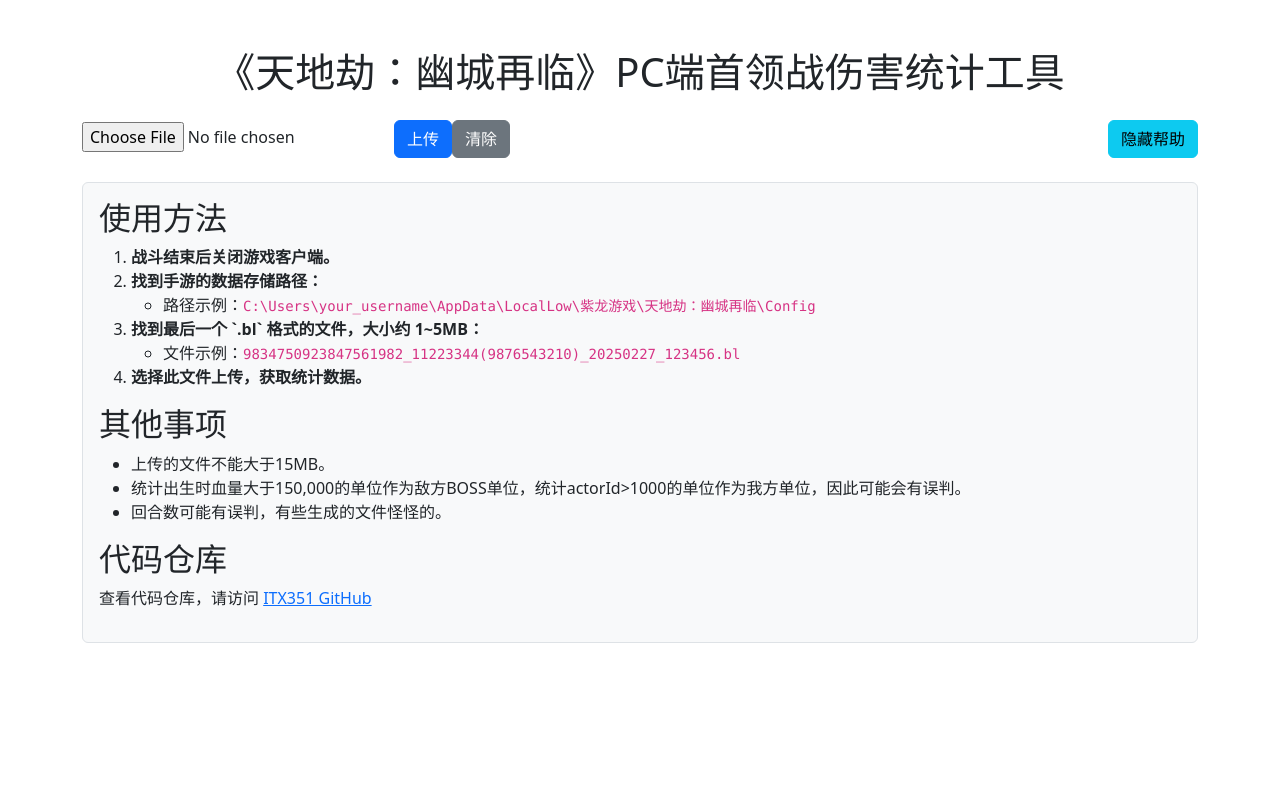
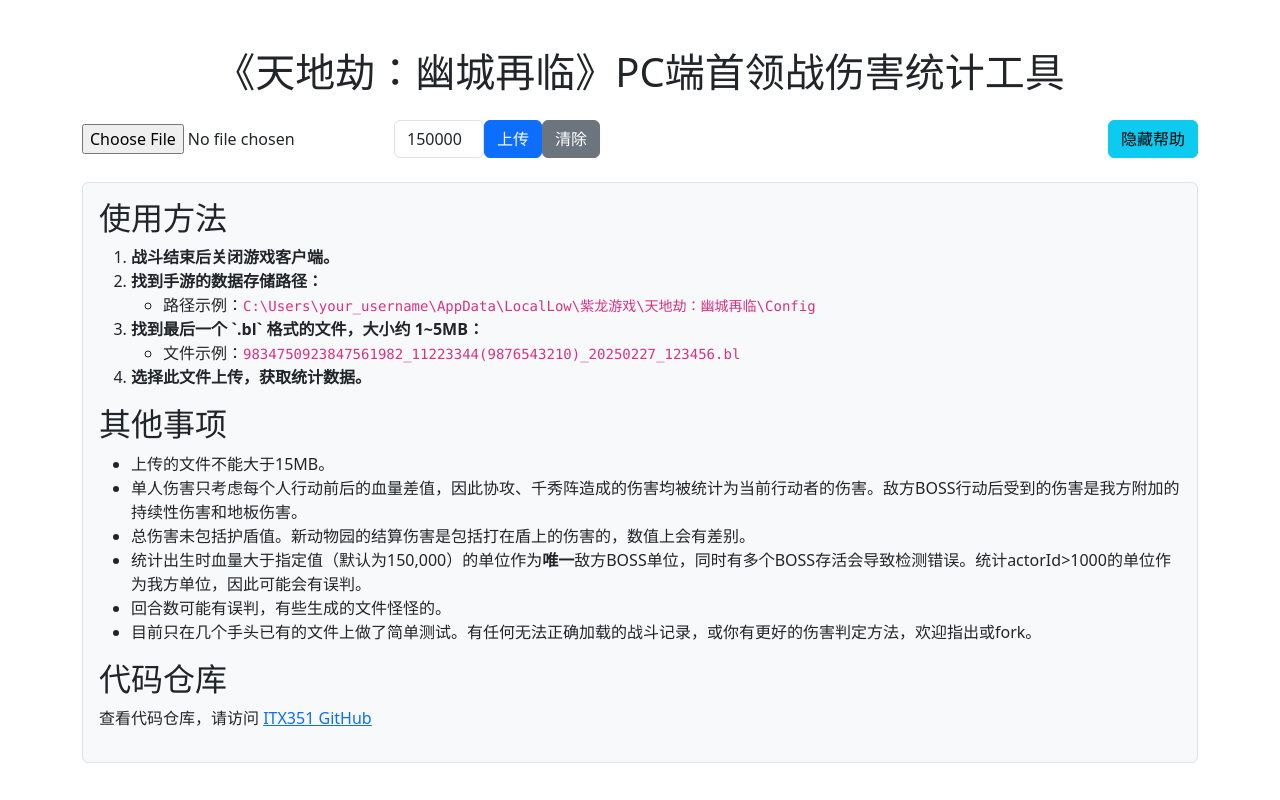
Before and after one commit to ITX351/tdj_act, a React (Create React App) app: page / in a window 1280 px wide. Both pictures are taken after a click on the button "显示帮助". Built offline with nearby package versions, Linux system fonts and the light colour scheme.

Commit message:
加入设置血量阈值的输入框

```diff
--- a/src/App.js
+++ b/src/App.js
@@ -1,6 +1,8 @@
 import React, { useState, useRef } from 'react';
 import 'bootstrap/dist/css/bootstrap.min.css';
 import './App.css'; // 引入新的CSS文件
+
+const DEFAULT_HP_THRESHOLD = 150000; // 添加常量
 
 function App() {
   const [file, setFile] = useState(null);
@@ -10,6 +12,7 @@
   const [fileName, setFileName] = useState(''); // 添加文件名状态
   const fileInputRef = useRef(null); // 添加引用
   const [helpVisible, setHelpVisible] = useState(false); // 添加帮助按钮状态
+  const [hpThreshold, setHpThreshold] = useState(DEFAULT_HP_THRESHOLD); // 使用常量
 
   const handleFileChange = (e) => {
     setFile(e.target.files[0]);
@@ -25,13 +28,14 @@
       alert('文件大小不能超过15MB');
       return;
     }
+    const threshold = isNaN(hpThreshold) || hpThreshold <= 0 ? DEFAULT_HP_THRESHOLD : hpThreshold; // 使用常量
     setFileName(file.name); // 存储文件名
     clearData();
 
     const reader = new FileReader();
     reader.onload = (event) => {
       const fileContent = event.target.result;
-      const damageInfo = parseDamageInfo(fileContent);
+      const damageInfo = parseDamageInfo(fileContent, threshold);
 
       // 过滤并处理我方阵容
       const allies = {};
@@ -82,7 +86,7 @@
     setLogs((prevLogs) => [...prevLogs, message]);
   };
 
-  const parseDamageInfo = (content) => {
+  const parseDamageInfo = (content, threshold) => {
     const damageInfo = {
       totalDamage: 0,
       characters: {},
@@ -121,7 +125,7 @@
         }
         if (actorId < 1000) {
           const curHp = parseInt(line.match(/curHp:(\d+)/)[1], 10);
-          if (actorId === damageInfo.boss.curActorId || curHp >= 150000) {
+          if (actorId === damageInfo.boss.curActorId || curHp >= threshold) { // 使用threshold
             if (currentActor && currentActor in damageInfo.characters) {
               const damage = damageInfo.boss.curHp;
               calculateDamage(damageInfo, currentActor, damage, currentAction, true);
@@ -164,10 +168,18 @@
     <div className="container mt-5">
       <h1 className="text-center mb-4">《天地劫：幽城再临》PC端首领战伤害统计工具</h1>
       <form onSubmit={handleSubmit} className="mb-4 d-flex justify-content-between align-items-center">
-        <div className="form-group">
-          <input type="file" className="form-control-file" onChange={handleFileChange} ref={fileInputRef} />
-          <button type="submit" className="btn btn-primary">上传</button>
-          <button type="button" className="btn btn-secondary ml-2" onClick={clearData}>清除</button>
+        <div className="form-group d-flex align-items-center">
+          <input type="file" className="form-control-file mr-2" onChange={handleFileChange} ref={fileInputRef} />
+          <input
+            type="text"
+            className="form-control"
+            style={{ width: '90px' }}
+            value={hpThreshold === 0 ? '' : hpThreshold} // 为空时不显示NaN
+            onChange={(e) => setHpThreshold(e.target.value === '' ? '' : parseInt(e.target.value, 10))}
+            placeholder="输入血量阈值"
+          />
+          <button type="submit" className="btn btn-primary mr-2">上传</button>
+          <button type="button" className="btn btn-secondary mr-2" onClick={clearData}>清除</button>
         </div>
         <button type="button" className="btn btn-info" onClick={() => setHelpVisible(!helpVisible)}>
           {helpVisible ? '隐藏帮助' : '显示帮助'}
@@ -193,8 +205,11 @@
           <h2>其他事项</h2>
           <ul>
             <li>上传的文件不能大于15MB。</li>
-            <li>统计出生时血量大于150,000的单位作为敌方BOSS单位，统计actorId&gt;1000的单位作为我方单位，因此可能会有误判。</li>
+            <li>单人伤害只考虑每个人行动前后的血量差值，因此协攻、千秀阵造成的伤害均被统计为当前行动者的伤害。敌方BOSS行动后受到的伤害是我方附加的持续性伤害和地板伤害。</li>
+            <li>总伤害未包括护盾值。新动物园的结算伤害是包括打在盾上的伤害的，数值上会有差别。</li>
+            <li>统计出生时血量大于指定值（默认为150,000）的单位作为<b>唯一</b>敌方BOSS单位，同时有多个BOSS存活会导致检测错误。统计actorId&gt;1000的单位作为我方单位，因此可能会有误判。</li>
             <li>回合数可能有误判，有些生成的文件怪怪的。</li>
+            <li>目前只在几个手头已有的文件上做了简单测试。有任何无法正确加载的战斗记录，或你有更好的伤害判定方法，欢迎指出或fork。</li>
           </ul>
           <h2>代码仓库</h2>
           <p>查看代码仓库，请访问 <a href="https://github.com/ITX351/tdj_act" target="_blank" rel="noreferrer">ITX351 GitHub</a></p>
```
Also changed, not shown: 1 other file (tests, documents, lock files or other folders).
